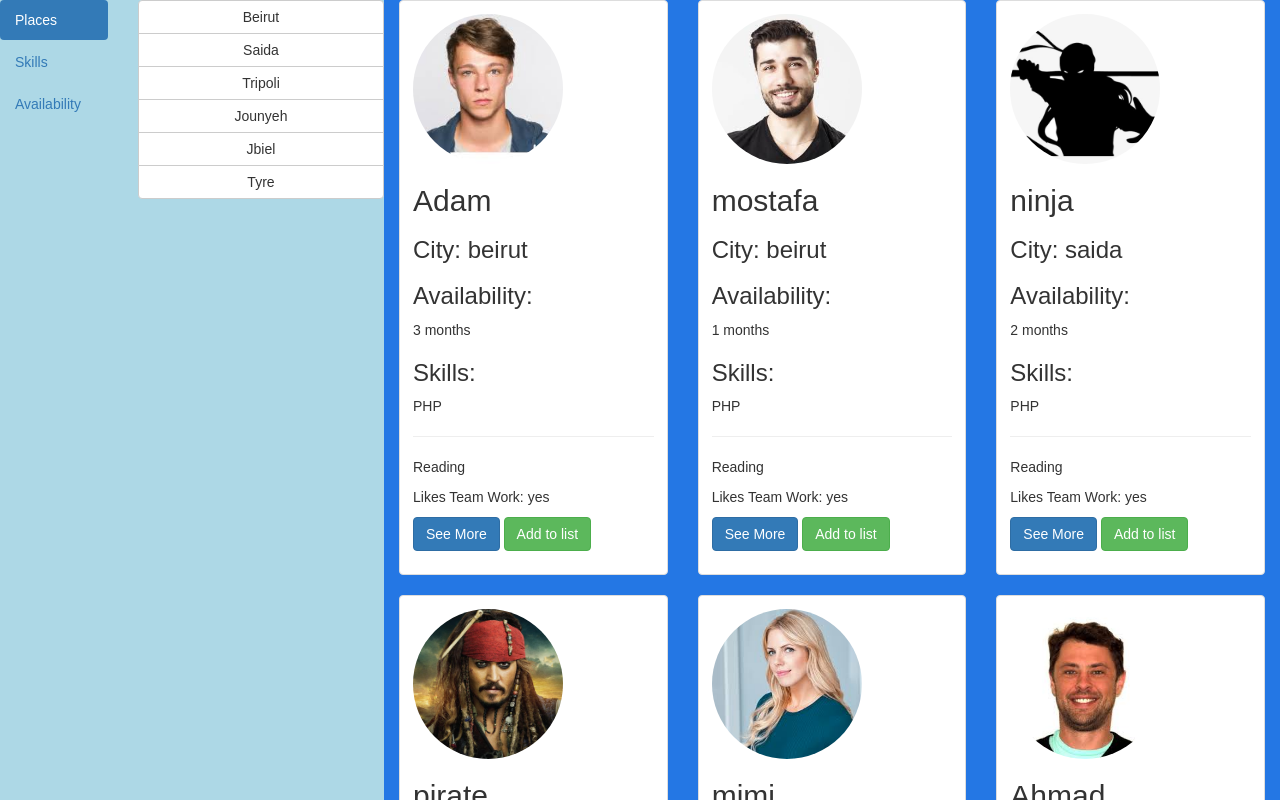
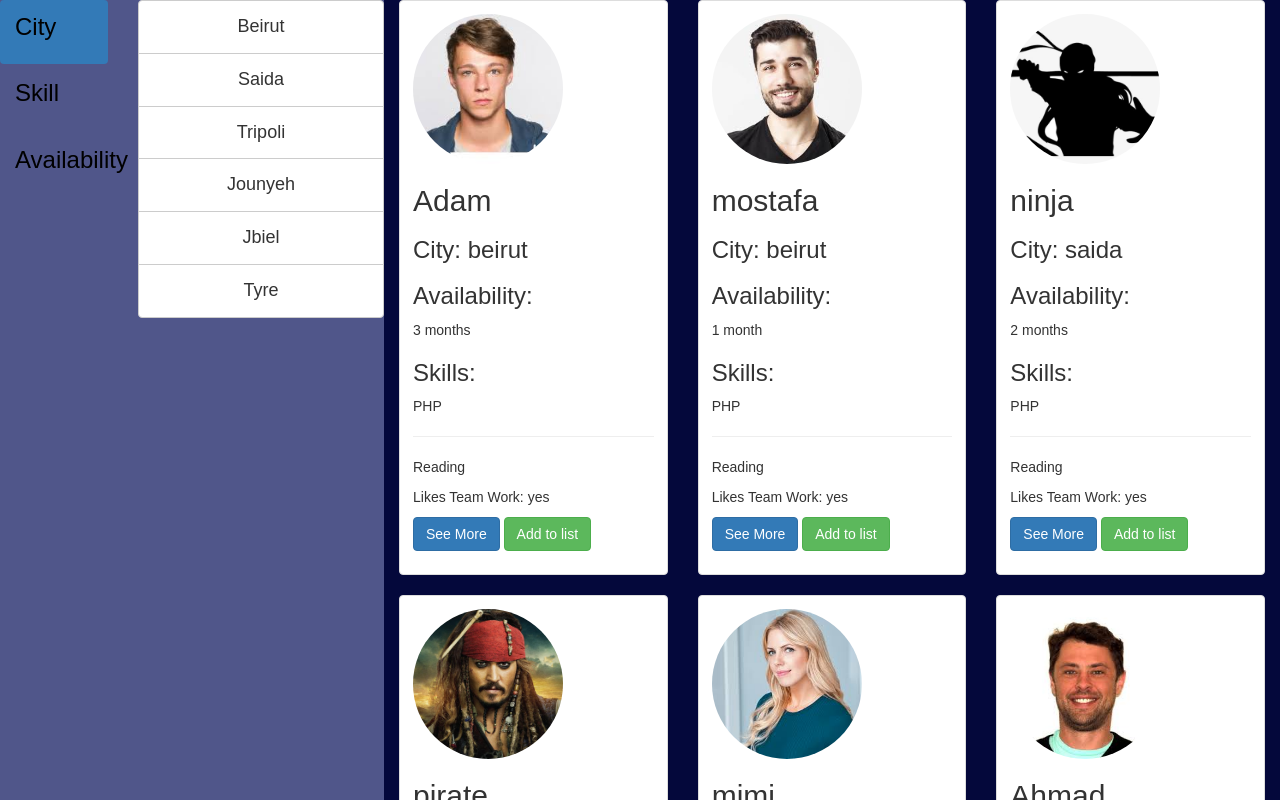
Before and after one commit to ahmadkhoja/Codi-Talents, a React (Create React App) app: page / in a window 1280 px wide. Shown: the top 800 px of the page. Built offline with nearby package versions, Linux system fonts and the light colour scheme.

Commit message:
Change in style

```diff
--- a/src/StudentTalent.js
+++ b/src/StudentTalent.js
@@ -17,16 +17,16 @@ const create_student = (name, availability, skills, favorite,likesteamwork,city,
 
 
 const students = [
-  create_student('Adam', '3', 'PHP', 'Reading', 'yes'     ,'beirut'),
-  create_student('mostafa', '1', 'PHP', 'Reading', 'yes'     ,'beirut'),
-  create_student('ninja', '2', 'PHP', 'Reading', 'yes'     ,'saida'),
-  create_student('pirate', '3', 'PHP', 'Reading', 'yes'     ,'jbeil'),
+  create_student('Adam', '3 months', 'PHP', 'Reading', 'yes'     ,'beirut'),
+  create_student('mostafa', '1 month', 'PHP', 'Reading', 'yes'     ,'beirut'),
+  create_student('ninja', '2 months', 'PHP', 'Reading', 'yes'     ,'saida'),
+  create_student('pirate', '3 months', 'PHP', 'Reading', 'yes'     ,'jbeil'),
   create_student('mimi', 'available', 'PHP', 'Reading', 'yes'     ,'beirut'),
-  create_student('Ahmad', '2', 'REACT', 'Sport', 'yes'  ,'saida'),
-  create_student('Amjad', 'available', 'HTML', 'Swimming', 'yes','tripoli'),
-  create_student('Hala', 'available', 'javascript', 'Reading', 'yes'    ,'jounyeh'),
-  create_student('Rami', 'available', 'WORDPRESS', 'Sport', 'yes'   ,'jbeil'),
-  create_student('Rima', '1', 'LARAVEL', 'Walking', 'yes'  ,'tyre')
+  create_student('Ahmad', '2 months', 'REACT', 'Sport', 'yes'  ,'saida'),
+  create_student('Amjad', 'Available', 'HTML', 'Swimming', 'yes','tripoli'),
+  create_student('Hala', 'Available', 'javascript', 'Reading', 'yes'    ,'jounyeh'),
+  create_student('Rami', 'Available', 'WORDPRESS', 'Sport', 'yes'   ,'jbeil'),
+  create_student('Rima', '1 month', 'LARAVEL', 'Walking', 'yes'  ,'tyre')
 ]
 const Student = ({name,availability,skills,favorite,likesteamwork,image,city}) => (
   <Col xs={1} md={4}>
@@ -36,7 +36,7 @@ const Student = ({name,availability,skills,favorite,likesteamwork,image,city}) =
       <h2>{name}</h2>
       <h3>City: {city}</h3>
       <h3>Availability: </h3>
-      <p>{availability} months</p>
+      <p>{availability}</p>
       <h3>Skills: </h3>
       <p>{skills}</p>
       <hr />
@@ -109,21 +109,21 @@ setSkillFilter = (skillFilter) => {
   <Row className="clearfix">
     <Col sm={4}>
       <Nav bsStyle="pills" stacked>
-        <NavItem eventKey="first">Places</NavItem>
-        <NavItem eventKey="second">Skills</NavItem>
-        <NavItem eventKey="third">Availability</NavItem>
+        <NavItem eventKey="first"><p><font size="5" color="Black">City</font></p></NavItem>
+        <NavItem eventKey="second"><p><font size="5" color="black">Skill</font></p></NavItem>
+        <NavItem eventKey="third"><p><font size="5" color="black">Availability</font></p></NavItem>
       </Nav>
     </Col>
     <Col sm={8}>
       <Tab.Content animation>
         <Tab.Pane eventKey="first">
             <ButtonGroup vertical block>
-                <Button onClick={() => this.setCityFilter("beirut")}>Beirut</Button>
-                <Button onClick={() => this.setCityFilter("saida")}>Saida</Button>
-                <Button onClick={() => this.setCityFilter("tripoli")}>Tripoli</Button>
-                <Button onClick={() => this.setCityFilter("jounyeh")}>Jounyeh</Button>
-                <Button onClick={() => this.setCityFilter("jbeil")}>Jbiel</Button>
-                <Button onClick={() => this.setCityFilter("tyre")}>Tyre</Button>
+                <Button onClick={() => this.setCityFilter("beirut")}><h4>Beirut</h4></Button>
+                <Button onClick={() => this.setCityFilter("saida")}><h4>Saida</h4></Button>
+                <Button onClick={() => this.setCityFilter("tripoli")}><h4>Tripoli</h4></Button>
+                <Button onClick={() => this.setCityFilter("jounyeh")}><h4>Jounyeh</h4></Button>
+                <Button onClick={() => this.setCityFilter("jbeil")}><h4>Jbiel</h4></Button>
+                <Button onClick={() => this.setCityFilter("tyre")}><h4>Tyre</h4></Button>
             </ButtonGroup>
         </Tab.Pane>
         <Tab.Pane eventKey="second">
--- a/src/index.css
+++ b/src/index.css
@@ -6,7 +6,7 @@ body {
 
 .container{
   margin-left: 30%;
-  background-color: rgb(36, 119, 228);
+  background-color: rgb(4, 8, 59);
   width: 70%;
 }
 
@@ -20,7 +20,7 @@ body {
   display: inline-block;
   height: 300px;
   position: fixed;
-  background-color: lightblue;
+  background-color: rgb(80, 86, 138);
   height: 100%;
 }
 
@@ -35,6 +35,8 @@ body {
 }
 
 .caption:hover{
+    background-color: rgba(4, 50, 71, 0.5)
+}
 
-  background-color: rgba(212, 212, 37,0.5)
-}
+#active
+{color: red,}
```
Also changed, not shown: 1 other file (tests, documents, lock files or other folders).
